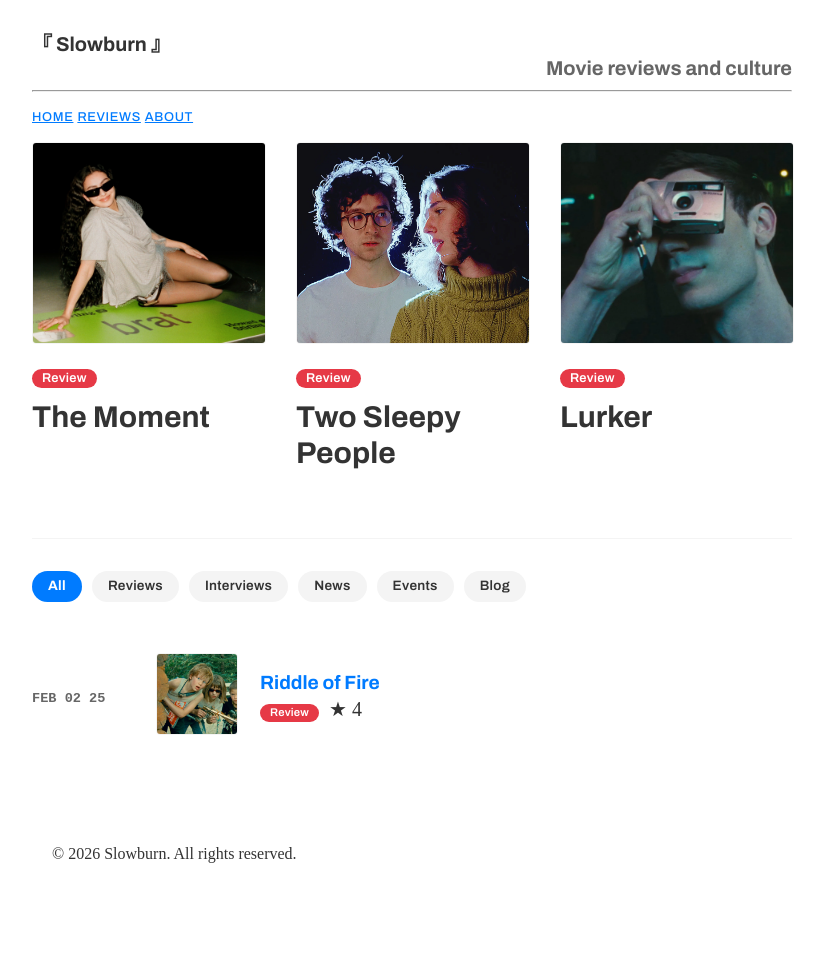
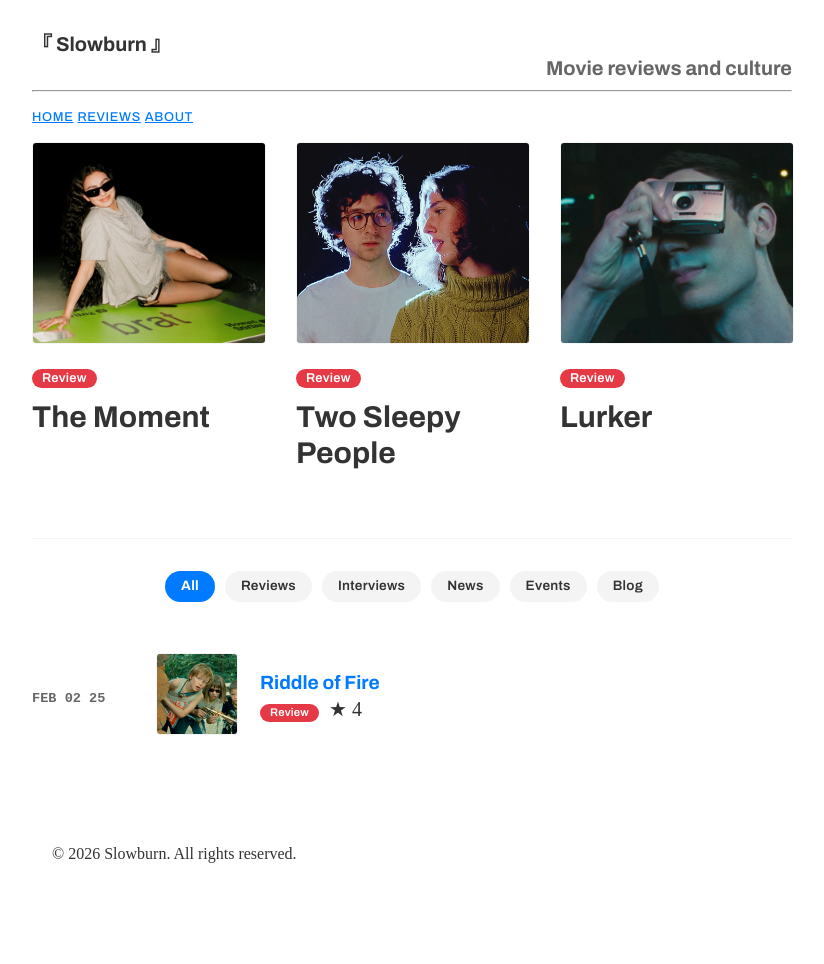
Before and after one commit to Slowburn-Movies/slowburn-movies.github.io, a Jekyll site: the page built from index.md, in a window 1280 px wide. Shown: the whole page, without its empty margins (228-1052 px from the left). Built offline with Jekyll 4.4.1, drawn with Linux system fonts in a browser that asks for light colours; some web fonts are replaced.

Commit message:
Update index.md

```diff
--- a/index.md
+++ b/index.md
@@ -25,7 +25,7 @@ title: Home
 
 <hr style="border: 0; border-top: 1px solid var(--badge-bg); margin-bottom: 2rem;">
 
-<div class="filter-bar" style="margin-bottom: 2rem; display: flex; gap: 10px; flex-wrap: wrap;">
+<div class="filter-bar" style="margin-bottom: 2rem; display: flex; gap: 10px; flex-wrap: wrap; justify-content: center;">
   <button class="filter-btn active" onclick="filterType('all')">All</button>
   <button class="filter-btn" onclick="filterType('review')">Reviews</button>
   <button class="filter-btn" onclick="filterType('interview')">Interviews</button>
```
